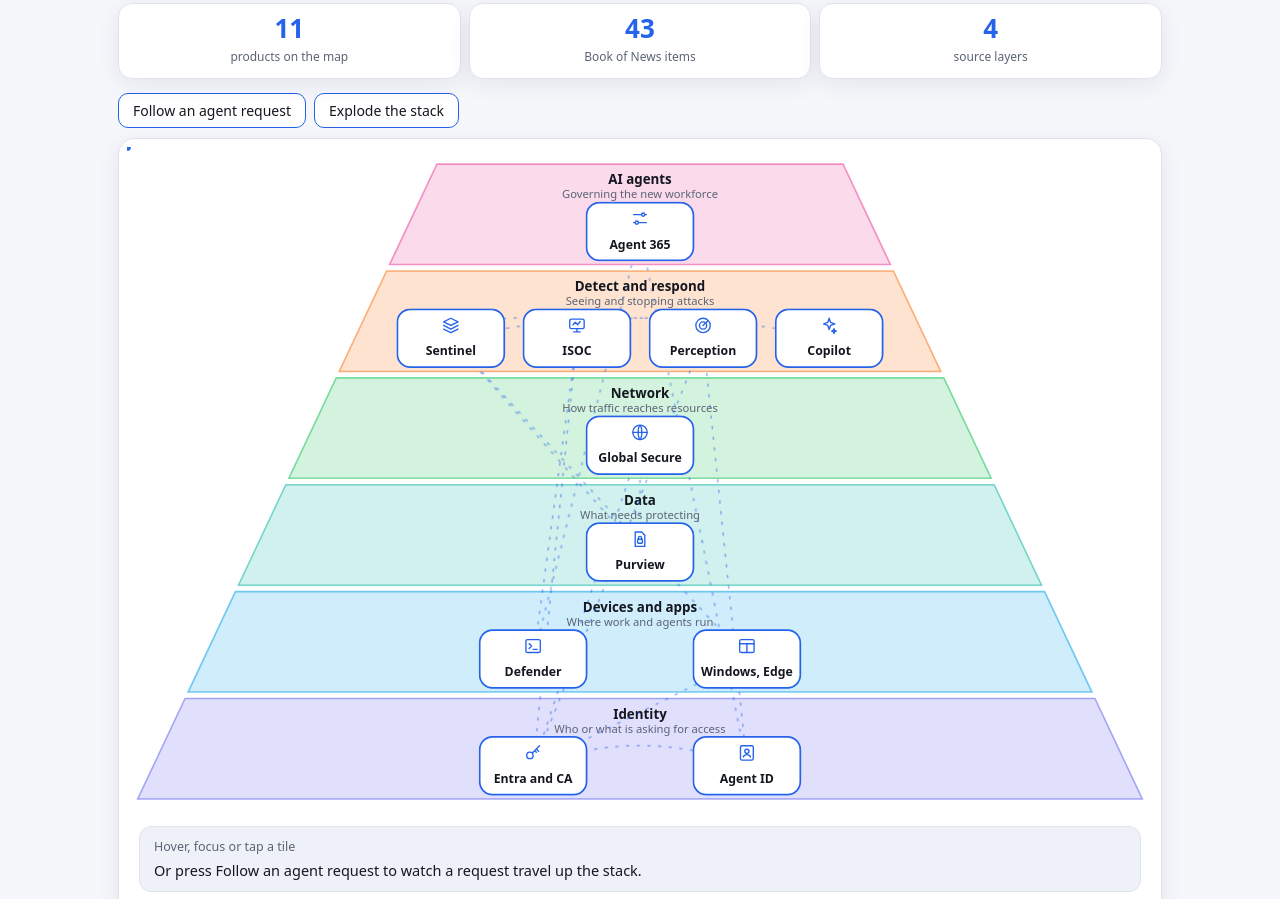
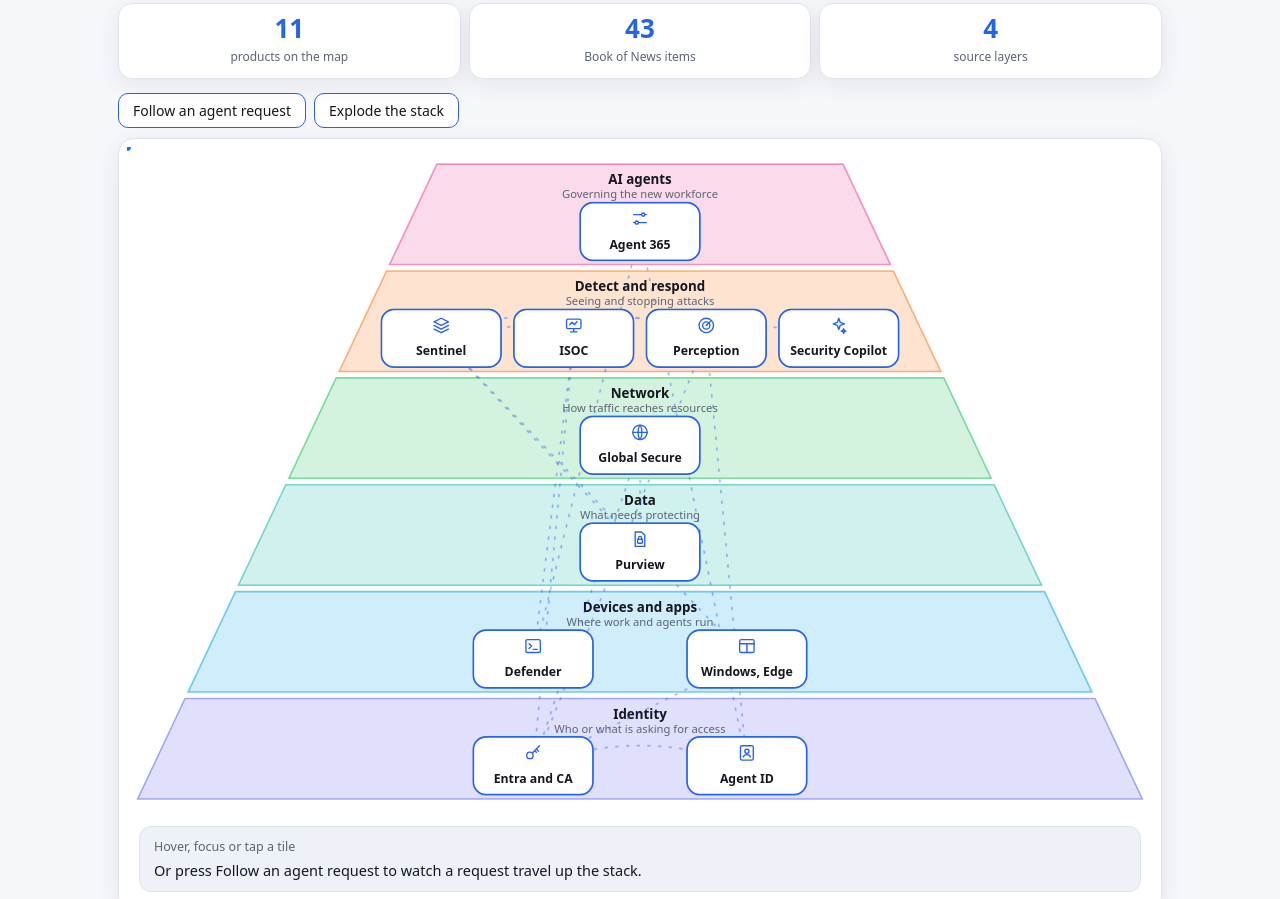
Before and after one commit to shashank-raina/msft-ai-security, a plain HTML site: page ignite2026.html in a window 1280 px wide. Shown: the part 512-1411 px from the top of the page. Drawn offline with Linux system fonts and the light colour scheme.

Commit message:
Update Ignite 2026 map: Security Copilot label
Co-Authored-By: Claude Sonnet 5.5 <noreply@anthropic.com>
Claude-Session: https://claude.ai/code/session_01VWJThZSmF7Zvf35i2VyhrF

```diff
--- a/ignite2026.html
+++ b/ignite2026.html
@@ -1749,7 +1749,7 @@ function icon(name, cls){
   return s;
 }
 
-var SHORT = {"entra-ca":"Entra and CA","agent-id":"Agent ID","defender":"Defender","windows-edge":"Windows, Edge","purview":"Purview","gsa":"Global Secure","sentinel":"Sentinel","isoc":"ISOC","perception":"Perception","copilot":"Copilot","agent-365":"Agent 365"};
+var SHORT = {"entra-ca":"Entra and CA","agent-id":"Agent ID","defender":"Defender","windows-edge":"Windows, Edge","purview":"Purview","gsa":"Global Secure","sentinel":"Sentinel","isoc":"ISOC","perception":"Perception","copilot":"Security Copilot","agent-365":"Agent 365"};
 var NODE = {}; D.nodes.forEach(function(n){ NODE[n.id] = n; });
 var LAYERC = {}; D.layersContent.forEach(function(l){ LAYERC[l.key] = l; });
 var STATE = {lab:true, heard:true, take:true};
@@ -1820,7 +1820,7 @@ function nodeLayout(){
   var pos = {};
   D.stackLayers.forEach(function(L, i){
     var list = D.nodes.filter(function(n){ return n.layer === L.id; });
-    var n = list.length, step = n === 1 ? 0 : (n === 2 ? 200 : (n === 3 ? 160 : 118));
+    var n = list.length, step = n === 1 ? 0 : (n === 2 ? 200 : (n === 3 ? 160 : 124));
     list.forEach(function(nd, k){
       pos[nd.id] = {x: ISO.cx + (k - (n-1)/2) * step, y: bandTop(i) + 36 + 27, i:i};
     });
@@ -1862,13 +1862,13 @@ function renderMap(){
   var tiles = [], byId = {};
   D.nodes.forEach(function(nd){
     var p = pos[nd.id]; if (!p) return;
-    var g = sv("g", {class:"tile pl"+p.i+" fadein", style:"animation-delay:"+(p.i*120+300)+"ms", tabindex:"0", role:"link", "aria-label":nd.name+". "+nd.statusLabel, transform:"translate("+(p.x-50)+","+(p.y-27)+")"});
+    var g = sv("g", {class:"tile pl"+p.i+" fadein", style:"animation-delay:"+(p.i*120+300)+"ms", tabindex:"0", role:"link", "aria-label":nd.name+". "+nd.statusLabel, transform:"translate("+(p.x-56)+","+(p.y-27)+")"});
     var lift = sv("g", {class:"lift"});
-    lift.appendChild(sv("rect", {width:"100", height:"54", rx:"12", class:"top"}));
-    var ic = icon(nd.icon); ic.setAttribute("x","41"); ic.setAttribute("y","6"); ic.setAttribute("width","18"); ic.setAttribute("height","18");
+    lift.appendChild(sv("rect", {width:"112", height:"54", rx:"12", class:"top"}));
+    var ic = icon(nd.icon); ic.setAttribute("x","47"); ic.setAttribute("y","6"); ic.setAttribute("width","18"); ic.setAttribute("height","18");
     ic.setAttribute("stroke","currentColor"); ic.style.color = "var(--accent)";
     lift.appendChild(ic);
-    var tx = sv("text", {x:50, y:43}); tx.textContent = SHORT[nd.id] || nd.name; lift.appendChild(tx);
+    var tx = sv("text", {x:56, y:43}); tx.textContent = SHORT[nd.id] || nd.name; lift.appendChild(tx);
     g.appendChild(lift);
     function hot(on){
       tiles.forEach(function(o){ o.el.classList.toggle("dim", on && o.id !== nd.id && !connected(nd.id, o.id)); });
```
